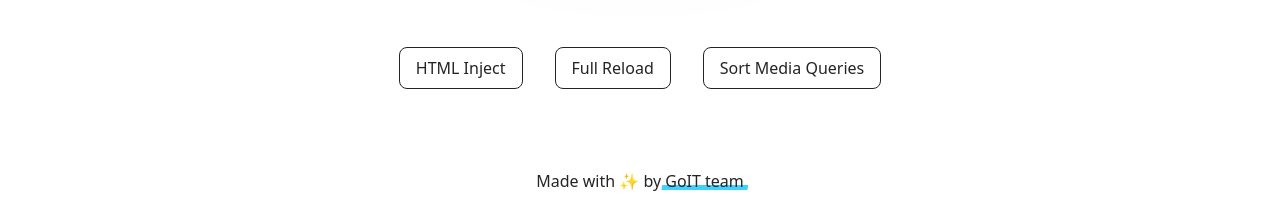
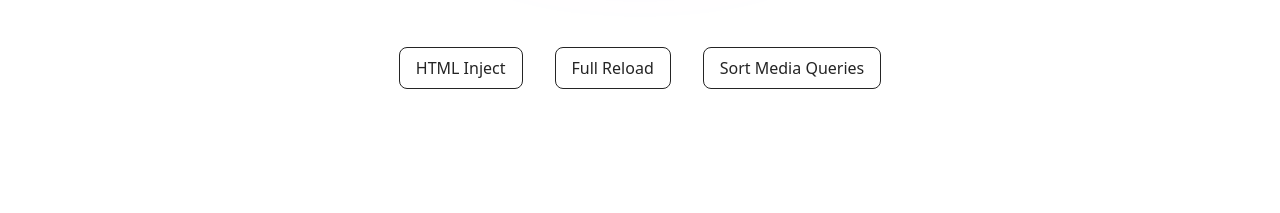
Before and after one commit to NgokToanNL/goit-js-hw-10, a plain HTML site: page index.html in a window 1280 px wide. Shown: the part 587-800 px from the top of the page. Drawn offline with Linux system fonts and the light colour scheme.

Commit message:
Deploying to gh-pages from @ NgokToanNL/goit-js-hw-10@6515d846ad43173640e6c91ffbbe76a6116923f6 🚀

```diff
--- a/index.html
+++ b/index.html
@@ -1,13 +1,14 @@
 <!DOCTYPE html>
 <html lang="en">
+
 <head>
   <meta charset="UTF-8" />
   <link rel="icon" type="image/svg+xml" href="/goit-js-hw-10/favicon.svg" />
   <meta name="viewport" content="width=device-width, initial-scale=1.0" />
   <title>Vanilla App Template</title>
-    <script type="module" crossorigin src="/goit-js-hw-10/index.js"></script>
   <link rel="stylesheet" crossorigin href="/goit-js-hw-10/assets/styles-DvPDDfy5.css">
 </head>
+
 <body>
   <header class="header">
   <div class="container">
@@ -107,22 +108,6 @@
 
   </main>
 
-    <footer class="footer">
-  <div class="container">
-    <p class="footer-desc">
-      Made with ✨ by
-      <a
-        class="footer-link"
-        href="https://goit.global/ua/"
-        target="_blank"
-        rel="noopener noreferrer"
-      >
-        GoIT team
-      </a>
-    </p>
-  </div>
-</footer>
+</body>
 
-
-  </body>
 </html>
--- a/index.js
+++ /dev/null
@@ -1,2 +0,0 @@
-/* empty css                      */(function(){const t=document.createElement("link").relList;if(t&&t.supports&&t.supports("modulepreload"))return;for(const e of document.querySelectorAll('link[rel="modulepreload"]'))i(e);new MutationObserver(e=>{for(const r of e)if(r.type==="childList")for(const o of r.addedNodes)o.tagName==="LINK"&&o.rel==="modulepreload"&&i(o)}).observe(document,{childList:!0,subtree:!0});function s(e){const r={};return e.integrity&&(r.integrity=e.integrity),e.referrerPolicy&&(r.referrerPolicy=e.referrerPolicy),e.crossOrigin==="use-credentials"?r.credentials="include":e.crossOrigin==="anonymous"?r.credentials="omit":r.credentials="same-origin",r}function i(e){if(e.ep)return;e.ep=!0;const r=s(e);fetch(e.href,r)}})();
-//# sourceMappingURL=index.js.map
```
Also changed, not shown: 1-timer.html (renamed from page-2.html), 2-snackbar.html (renamed from page-3.html), 4 other files. Lines whose indentation alone changed are shown as unchanged.
